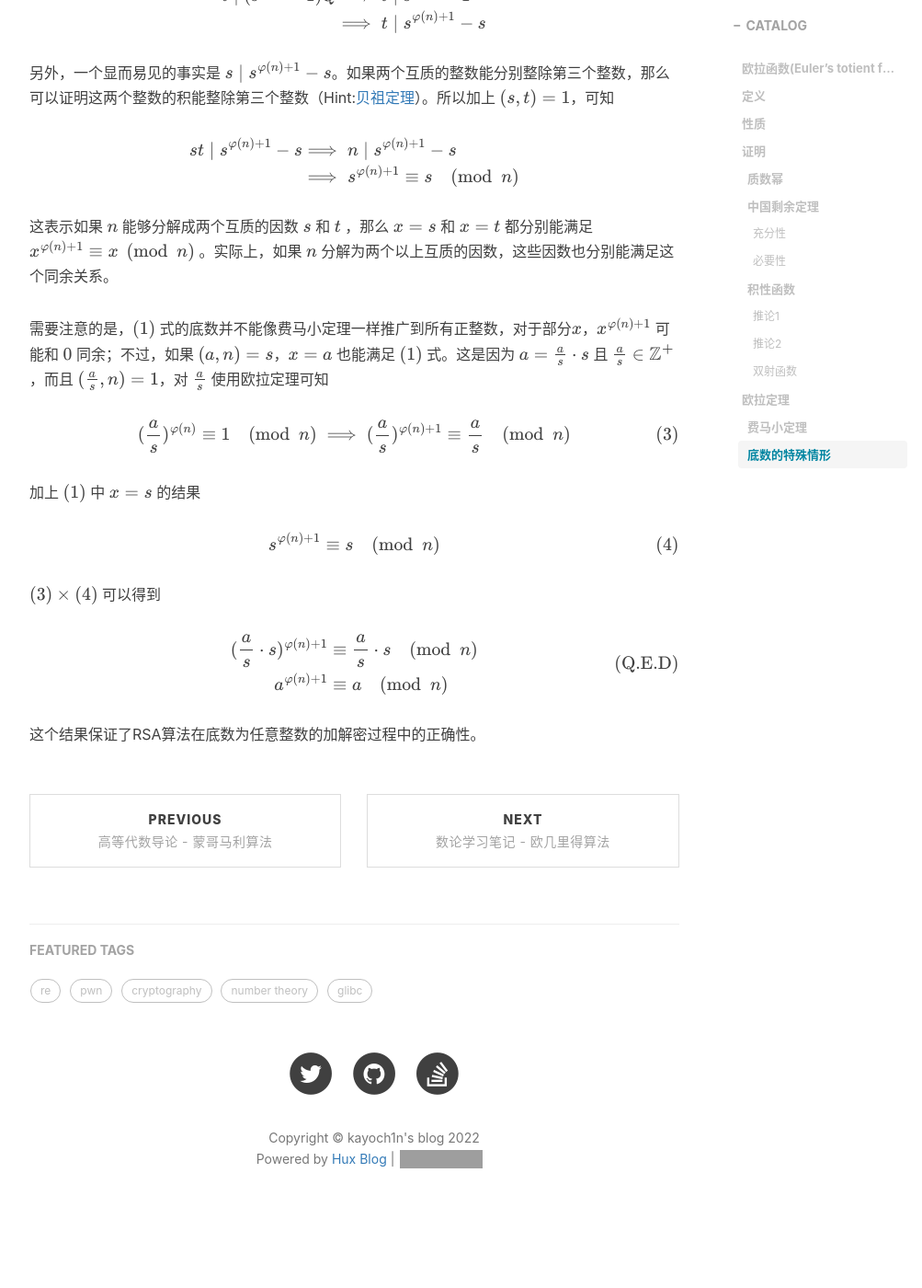
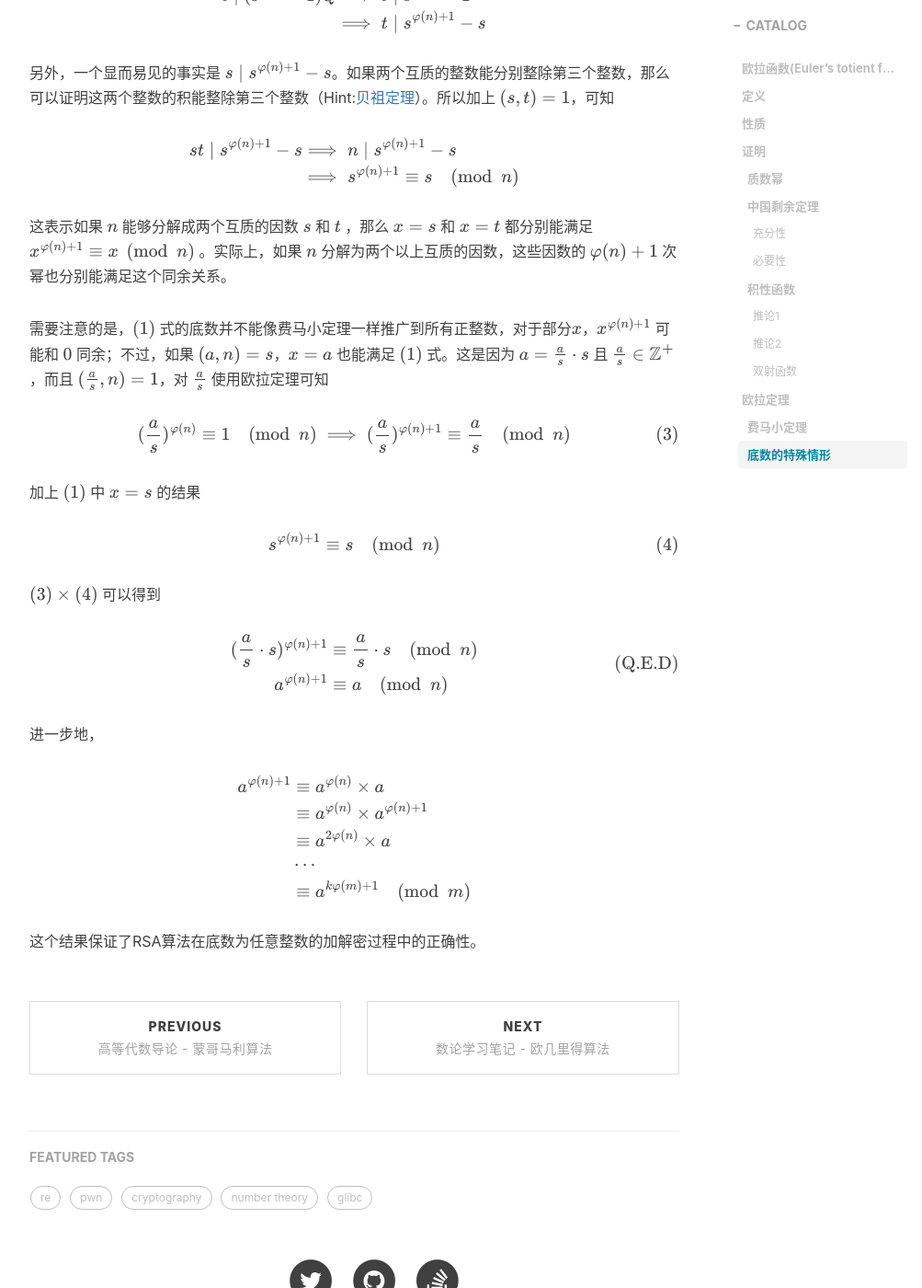
Before and after one commit to kayoch1n/kayoch1n.github.io, a Jekyll site: the page built from _posts/2021-11-27-eulers-function.markdown, in a window 1280 px wide and 1400 px high, scrolled down 6934 px. Shown: the whole window at 92% size, without its empty margins (233-1236 px from the left). Built offline with Jekyll 4.4.1, drawn with Linux system fonts in a browser that asks for light colours; nearby versions of some CDN libraries; comment, search, counter and statistics services are not loaded; before the commit the page ends 8298 px from its top, so only the background shows below that; grey boxes are pictures that could not be loaded.

Commit message:
Update a post

```diff
--- a/_posts/2021-11-27-eulers-function.markdown
+++ b/_posts/2021-11-27-eulers-function.markdown
@@ -278,7 +278,7 @@ st\mid s^{\varphi(n)+1}-s&\implies n\mid s^{\varphi(n)+1}-s\\
 \end{aligned}
 $$
 
-这表示如果 $n$ 能够分解成两个互质的因数 $s$ 和 $t$ ，那么 $x=s$ 和 $x=t$ 都分别能满足 $x^{\varphi(n)+1}\equiv x\pmod n$ 。实际上，如果 $n$ 分解为两个以上互质的因数，这些因数也分别能满足这个同余关系。
+这表示如果 $n$ 能够分解成两个互质的因数 $s$ 和 $t$ ，那么 $x=s$ 和 $x=t$ 都分别能满足 $x^{\varphi(n)+1}\equiv x\pmod n$ 。实际上，如果 $n$ 分解为两个以上互质的因数，这些因数的 $\varphi(n)+1$ 次幂也分别能满足这个同余关系。
 
 需要注意的是，$(1)$ 式的底数并不能像费马小定理一样推广到所有正整数，对于部分$x$，$x^{\varphi(n)+1}$ 可能和 $0$ 同余；不过，如果 $(a,n)=s$，$x=a$ 也能满足 $(1)$ 式。这是因为 $a=\frac{a}{s}\cdot s$ 且 $\frac{a}{s}\in\mathbb{Z^+}$，而且 $(\frac{a}{s}, n)=1$，对 $\frac{a}{s}$ 使用欧拉定理可知
 
@@ -301,4 +301,16 @@ a^{\varphi(n)+1}&\equiv a\pmod n
 \end{aligned}\tag{Q.E.D}
 $$
 
+进一步地，
+
+$$
+\begin{aligned}
+a^{\varphi(n)+1}&\equiv a^{\varphi(n)}\times a\\
+&\equiv a^{\varphi(n)}\times a^{\varphi(n)+1}\\
+&\equiv a^{2\varphi(n)}\times a\\
+&\cdots\\
+&\equiv a^{k\varphi(m)+1}\pmod m
+\end{aligned}
+$$
+
 这个结果保证了RSA算法在底数为任意整数的加解密过程中的正确性。
```
